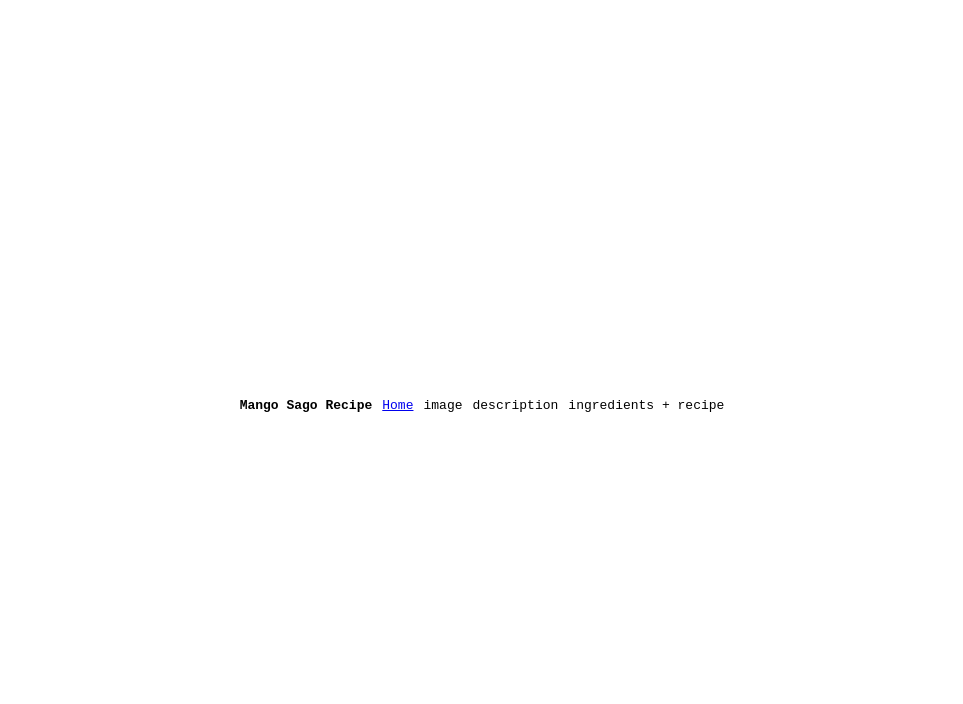
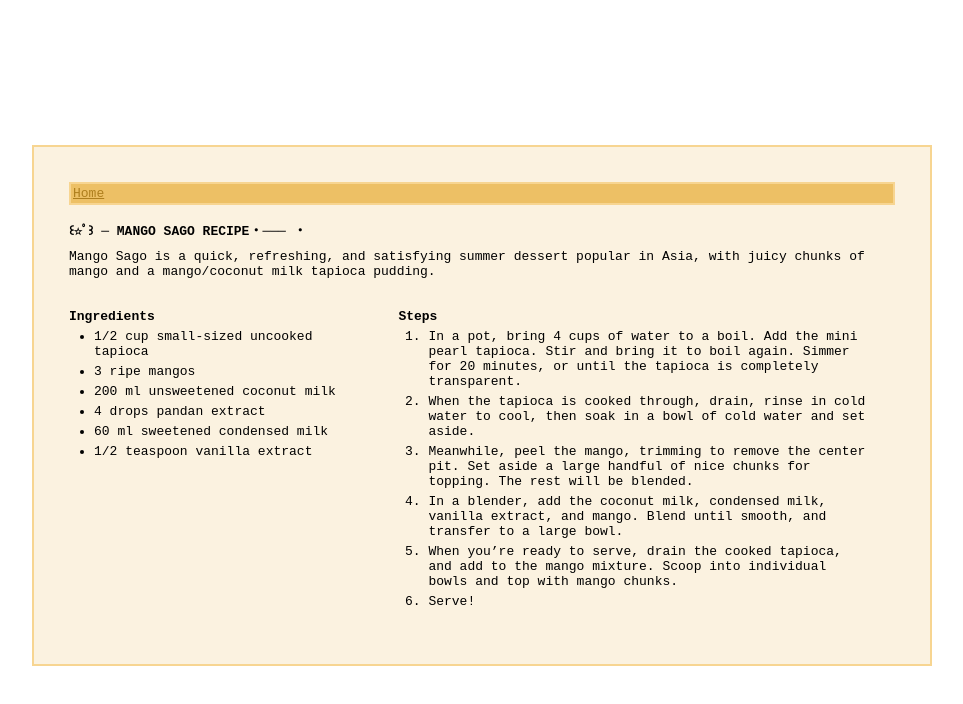
Before and after one commit to auriyoyo/odin-recipes, a plain HTML site: page recipes/mango-sago.html in a window 1280 px wide. Shown: the whole page, without its empty margins (158-1121 px from the left). Drawn offline with Linux system fonts and the light colour scheme; files that its build step writes are made by us from their sources.

Commit message:
formatted mango sago page

```diff
--- a/recipes/mango-sago.html
+++ b/recipes/mango-sago.html
@@ -1,15 +1,40 @@
-<head>
+<!DOCTYPE html>
+<html lang="en">
+  <head>
     <meta charset="UTF-8" />
     <meta http-equiv="X-UA-Compatible" content="IE=edge" />
     <meta name="viewport" content="width=device-width, initial-scale=1.0" />
     <title>Odin Recipes</title>
-    <link rel="stylesheet" href="./style.css" />
+    <link rel="stylesheet" href="../style.css" />
   </head>
   <body>
-    <h1>Mango Sago Recipe</h1>
-    <a href="../index.html">Home</a>
-
-    <p>image</p>
-    <p>description</p>
-    <p>ingredients + recipe</p>
+    <div class="mango-sago-container">
+        <a href="../index.html">Home</a>
+        <div class="recipe-title">꒰☆ﾟ꒱ ─ MANGO SAGO RECIPE・─── ・</div>
+        <div class="recipe-description"> Mango Sago is a quick, refreshing, and satisfying summer dessert popular
+          in Asia, with juicy chunks of mango and a mango/coconut milk tapioca pudding.</div>
+        <div class="recipe-ingredients">
+            <div>Ingredients</div>
+            <ul>
+                <li>1/2 cup small-sized uncooked tapioca</li>
+                <li>3 ripe mangos</li>
+                <li>200 ml unsweetened coconut milk</li>
+                <li>4 drops pandan extract</li>
+                <li>60 ml sweetened condensed milk</li>
+                <li>1/2 teaspoon vanilla extract</li>
+            </ul>
+        </div>
+        <div class="recipe-steps">
+            <div>Steps</div>
+            <ol>
+                <li>In a pot, bring 4 cups of water to a boil. Add the mini pearl tapioca. Stir and bring it to boil again. Simmer for 20 minutes, or until the tapioca is completely transparent.</li>
+                <li>When the tapioca is cooked through, drain, rinse in cold water to cool, then soak in a bowl of cold water and set aside.</li>
+                <li>Meanwhile, peel the mango, trimming to remove the center pit. Set aside a large handful of nice chunks for topping. The rest will be blended.</li>
+                <li>In a blender, add the coconut milk, condensed milk, vanilla extract, and mango. Blend until smooth, and transfer to a large bowl.</li>
+                <li>When you’re ready to serve, drain the cooked tapioca, and add to the mango mixture. Scoop into individual bowls and top with mango chunks.</li>
+                <li>Serve!</li>
+           </ol>
+        </div>
+    </div>
   </body>
+</html>
--- a/style.css
+++ b/style.css
@@ -167,3 +167,31 @@ img {
 .hwachae-container a:visited {
     color: rgb(135, 87, 103);
 }
+
+.mango-sago-container {
+    display: grid;
+    height: min-content;
+    width: 900px;
+    grid-template-columns: 2fr 3fr;
+    background-color: rgb(251, 242, 224);
+    border: solid;
+    border-width: 2px;
+    border-color: rgb(247, 213, 145);
+    padding: 30px;
+}
+
+.mango-sago-container a {
+    background-color: rgb(237, 192, 101);
+    color: rgb(174, 126, 29);
+    border: solid;
+    border-width: 2px;
+    border-color:  rgb(247, 213, 145);
+    padding: 2px;
+    margin-bottom: 10px;
+    grid-column-start: 1;
+    grid-column-end: 3;
+}
+
+.mango-sago-container a:visited {
+    color: rgb(174, 126, 29);
+}
```
